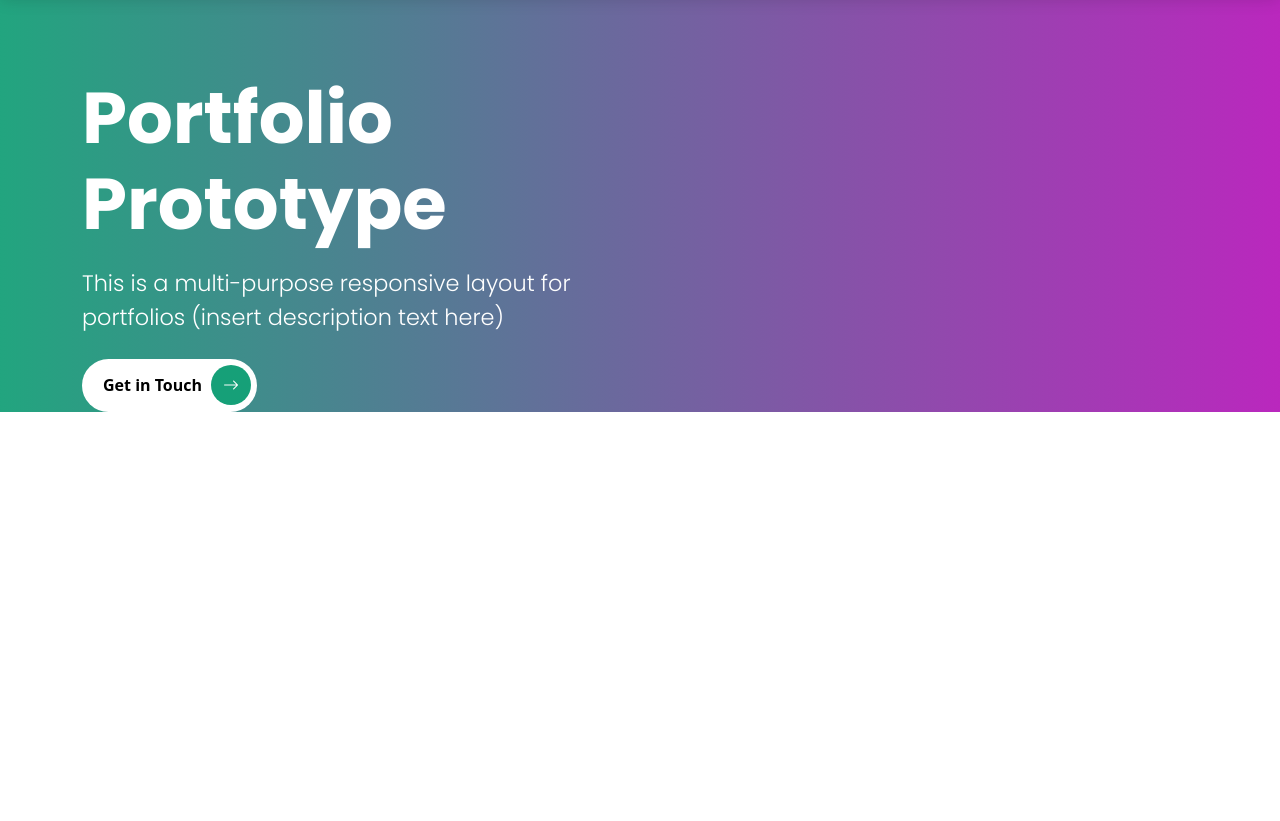
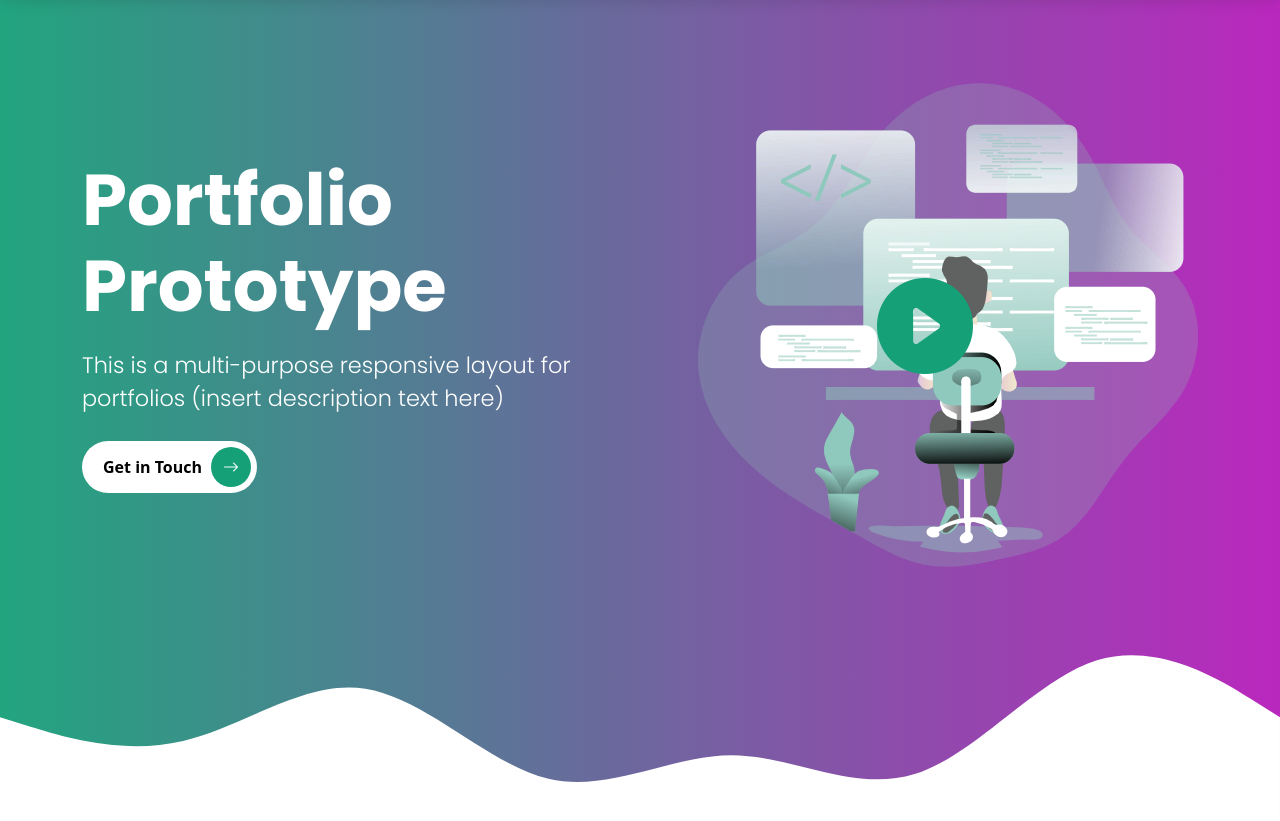
Before and after one commit to Narquil/Portfolio-prototype, a website: page index.html in a window 1280 px wide. Shown: the part 85-906 px from the top of the page. Before the commit the page ends 800 px from the top, so only its background shows below. Drawn offline with nearby package versions, Linux system fonts and the light colour scheme.

Commit message:
intro section video illlustration and bottom wave

```diff
--- a/app/scss/abstracts/_mixins.scss
+++ b/app/scss/abstracts/_mixins.scss
@@ -4,3 +4,11 @@
 @mixin gradient {
     background: linear-gradient(to right, rgba($primary, 0.95), rgba($secondary, 0.95));
 }
+
+// absolute center
+@mixin absoluteCenter {
+    position: absolute;
+    top: 50%;
+    left: 50%;
+    transform: translate(-50% -50%);
+}
--- a/app/scss/layout/_intro.scss
+++ b/app/scss/layout/_intro.scss
@@ -6,3 +6,17 @@
     width: 100%;
     height: 100%;
 }
+
+.intro-col {
+    .video-box {
+        position: relative;
+
+        a {
+            span {
+                i {
+                    font-size: 6rem;
+                }
+            }
+        }
+    }
+}
--- a/index.html
+++ b/index.html
@@ -72,11 +72,20 @@
             </button>
           </div>
 
-          <div class="col-md-6 intro-col">
-
+          <div class="col-md-6 intro-col text-end">
+            <div class="video-box">
+              <img src="./images/intro/intro-section-illustration.png" alt="Video illustration" class="img-fluid">
+              <a href="#" class="position-absolute top-50 start-50 translate-middle">
+                <span>
+                  <i class="bi bi-play-circle-fill"></i>
+                </span>
+              </a>
+            </div>
           </div>
         </div>
       </div>
+
+      <svg xmlns="http://www.w3.org/2000/svg" viewBox="0 0 1440 320"><path fill="#ffffff" fill-opacity="1" d="M0,160L34.3,170.7C68.6,181,137,203,206,186.7C274.3,171,343,117,411,128C480,139,549,213,617,229.3C685.7,245,754,203,823,202.7C891.4,203,960,245,1029,224C1097.1,203,1166,117,1234,96C1302.9,75,1371,117,1406,138.7L1440,160L1440,320L1405.7,320C1371.4,320,1303,320,1234,320C1165.7,320,1097,320,1029,320C960,320,891,320,823,320C754.3,320,686,320,617,320C548.6,320,480,320,411,320C342.9,320,274,320,206,320C137.1,320,69,320,34,320L0,320Z"></path></svg>
     </section>
 
 </body>
```
Also changed, not shown: dist/css/styles.css, dist/css/styles.min.css, 2 other files.
